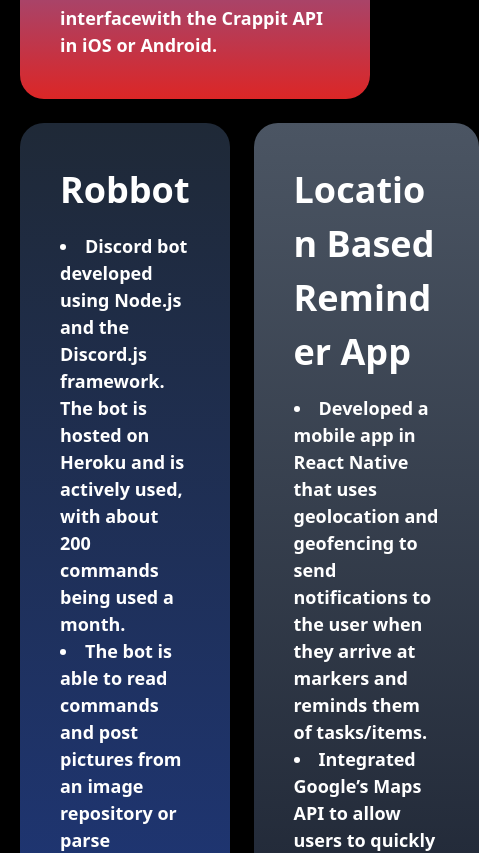
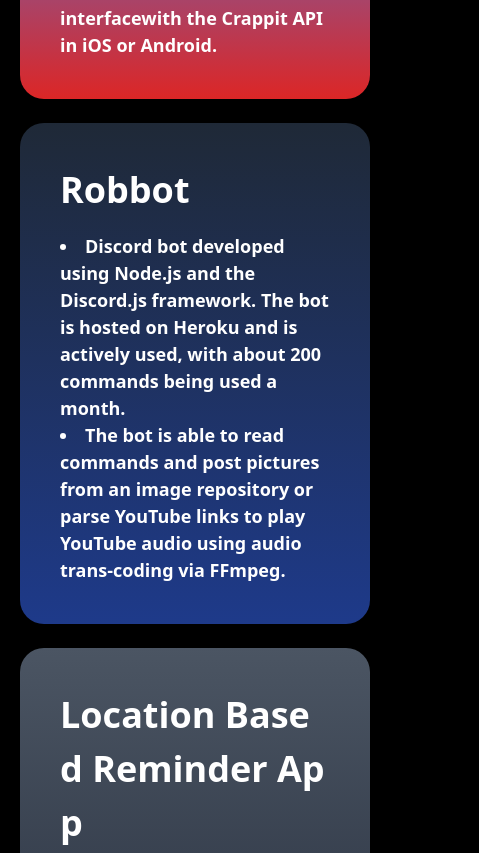
Before and after one commit to trangj/Portfolio, a Next.js app: page /projects in a window 390 px wide. Shown: the part 980-1833 px from the top of the page, 479 px wide, since content can reach past the window. Built offline with nearby package versions, Linux system fonts and the light colour scheme.

Commit message:
fix styling

```diff
--- a/src/pages/projects.tsx
+++ b/src/pages/projects.tsx
@@ -38,7 +38,7 @@
                         </div>
                     </Card>
                 </a>
-                <div className='flex gap-6'>
+                <div className='flex md:flex-row flex-col gap-6'>
                     <a href="https://github.com/trangj/Robbot" target="_blank" rel="noreferrer" className='flex'>
                         <Card className='from-gray-800 to-blue-900 bg-gradient-to-b'>
                             <div className="flex flex-col">
```
